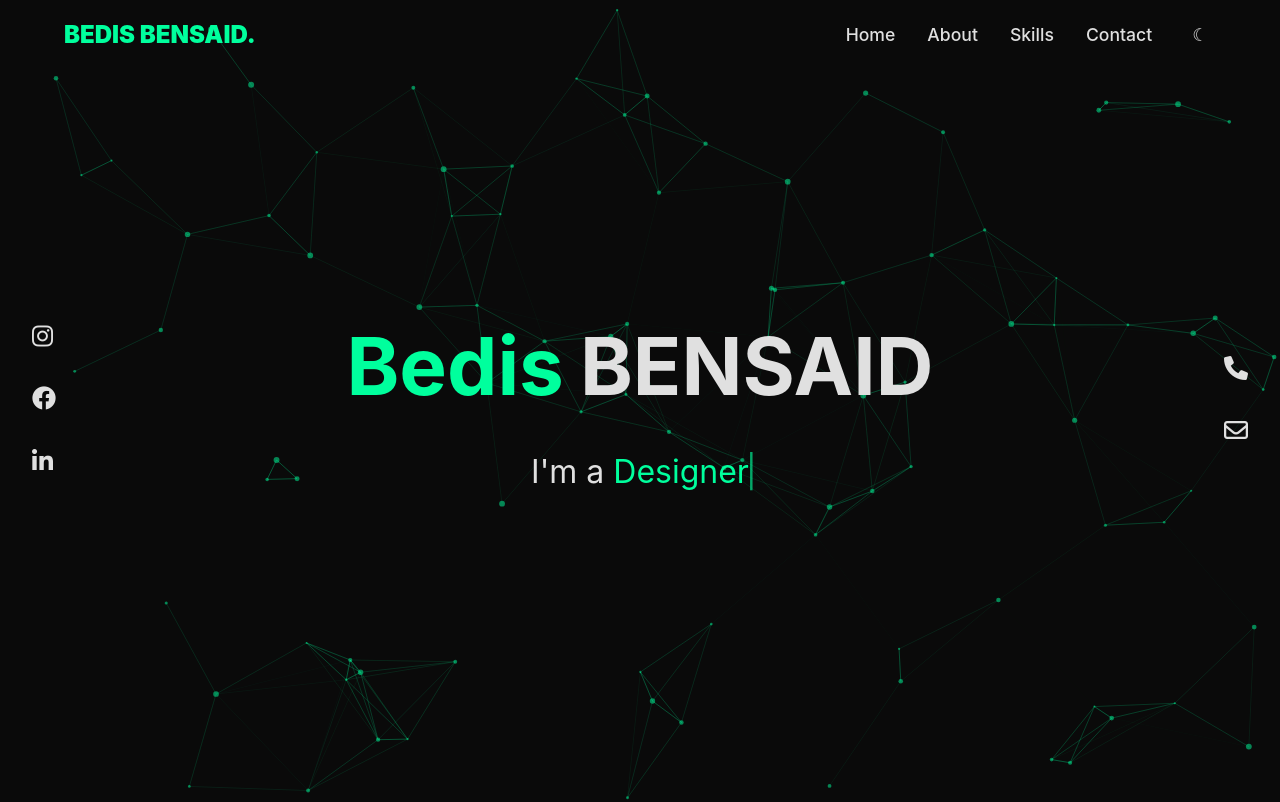
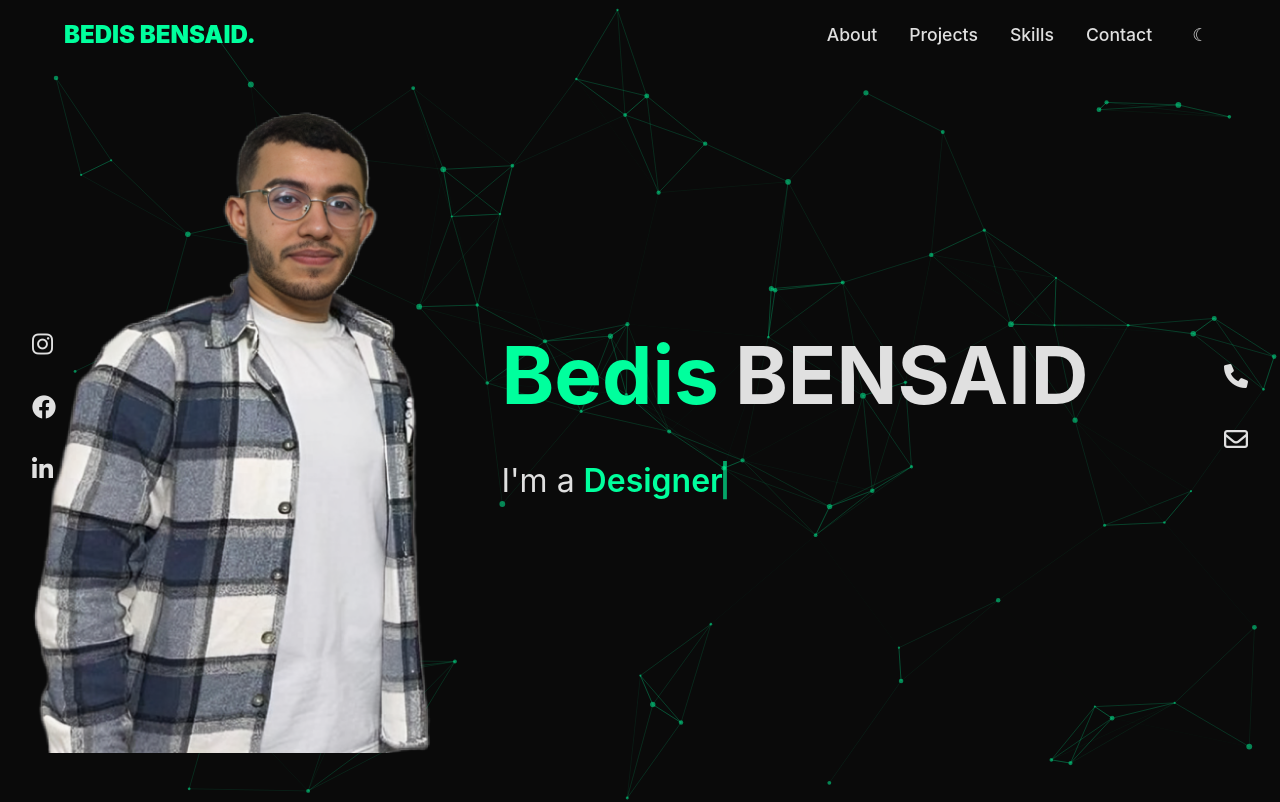
Before and after one commit to Bedis75/Portfolio, a React (Vite) app: page / in a window 1280 px wide. Shown: the top 802 px of the page. Built offline with nearby package versions, Linux system fonts and the light colour scheme.

Commit message:
Enhance Hero component with profile image and layout adjustments; update Navigation links for improved section navigation.

```diff
--- a/src/components/Hero.tsx
+++ b/src/components/Hero.tsx
@@ -1,5 +1,6 @@
 import React, { useState, useEffect } from 'react';
 import styled from 'styled-components';
+import profileImg from '../assets/profile.png';
 
 const Section = styled.section`
   min-height: 100vh;
@@ -36,7 +37,6 @@ const Name = styled.h1`
   font-weight: 700;
   display: flex;
   gap: 1rem;
-  justify-content: center;
 
   span:first-child {
     color: ${({ theme }) => theme.primary};
@@ -51,7 +51,6 @@ const Title = styled.div`
   font-size: 2rem;
   margin-bottom: 2rem;
   color: ${({ theme }) => theme.text};
-  text-align: center;
 
   span {
     color: ${({ theme }) => theme.primary};
@@ -61,6 +60,7 @@ const Title = styled.div`
 const TypedText = styled.span`
   color: ${({ theme }) => theme.primary};
   position: relative;
+  font-weight: 600;
 
   &::after {
     content: '|';
@@ -153,14 +153,42 @@ const ContactLinks = styled.div`
   }
 `;
 
+const ProfileImage = styled.img`
+  width: 710px;
+  height: auto;
+  border-radius: 10px;
+  transition: transform 0.3s ease;
+  margin-right: -10rem;
+  margin-top: -6rem;
+  margin-left: -15rem;
+
+  &:hover {
+    transform: scale(1.02);
+  }
+`;
+
+const ContentWrapper = styled.div`
+  display: flex;
+  align-items: center;
+  justify-content: center;
+  gap: 0;
+  text-align: left;
+`;
+
+const TextContent = styled.div`
+  display: flex;
+  flex-direction: column;
+  padding-left: 0;
+`;
+
 const Hero: React.FC = () => {
   const [text, setText] = useState('');
   const [isDeleting, setIsDeleting] = useState(false);
   const [loopNum, setLoopNum] = useState(0);
-  const roles = ['Web Developer', 'Designer'];
+  const roles = ['Web Developer.', 'Designer.'];
   const period = 2000;
-  const typingSpeed = 150;
-  const deletingSpeed = 50;
+  const typingSpeed = 70;
+  const deletingSpeed = 30;
 
   useEffect(() => {
     let timer: ReturnType<typeof setTimeout>;
@@ -189,6 +217,9 @@ const Hero: React.FC = () => {
   return (
     <>
       <HeroSection id="home">
+        <ContentWrapper>
+          <ProfileImage src={profileImg} alt="Bedis BENSAID" />
+          <TextContent>
             <Name>
               <span>Bedis</span>
               <span>BENSAID</span>
@@ -196,6 +227,8 @@ const Hero: React.FC = () => {
             <Title>
               I'm a <TypedText>{text}</TypedText>
             </Title>
+          </TextContent>
+        </ContentWrapper>
         <SocialLinks>
           <a href="#" target="_blank" rel="noopener noreferrer" aria-label="Instagram">
             <i className="fab fa-instagram"></i>
--- a/src/components/Navigation.tsx
+++ b/src/components/Navigation.tsx
@@ -129,13 +129,13 @@ const Navigation: React.FC = () => {
                 <a href="#home" onClick={(e) => {
                   e.preventDefault();
                   scrollToSection('home');
-                }}>Home</a>
+                }}>About</a>
               </NavItem>
               <NavItem>
                 <a href="#about" onClick={(e) => {
                   e.preventDefault();
                   scrollToSection('about');
-                }}>About</a>
+                }}>Projects</a>
               </NavItem>
               <NavItem>
                 <a href="#skills" onClick={(e) => {
```
Also changed, not shown: src/assets/profile.png (added). Lines whose indentation alone changed are shown as unchanged.
